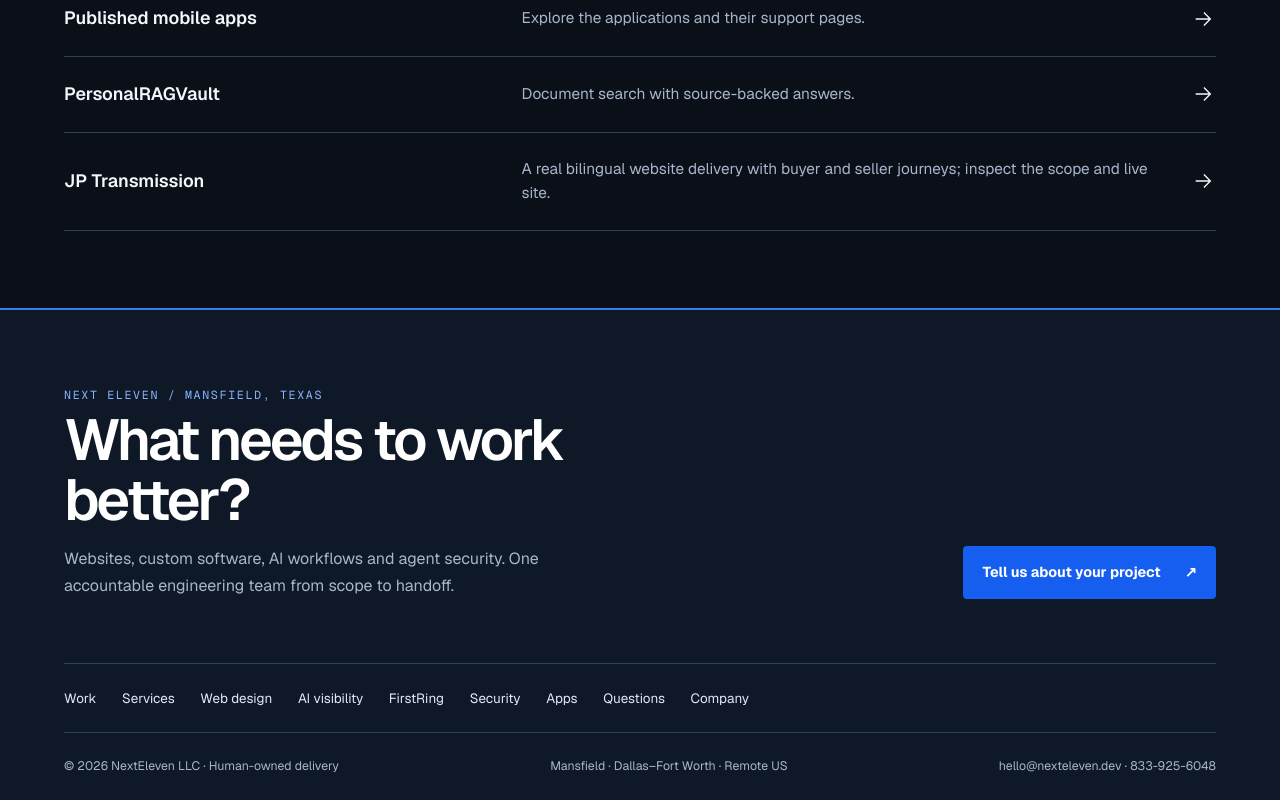
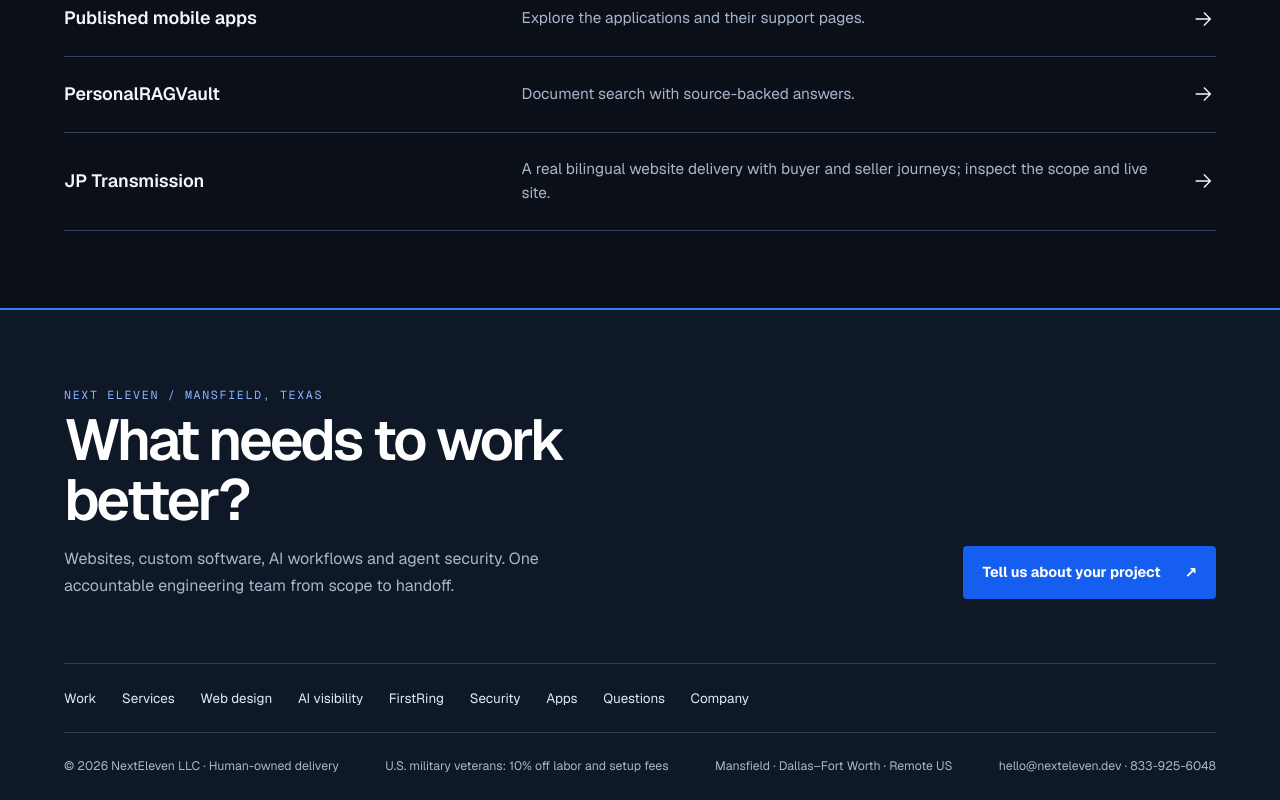
Before and after one commit to seanebones-lang/nexteleven-web, a Next.js app: page / in a window 1280 px wide. Shown: the part 4273-5073 px from the top of the page. Built offline with nearby package versions, Linux system fonts and the light colour scheme.

Commit message:
Footer: add veterans 10% off labor and setup fees

```diff
--- a/src/components/company/CompanySite.tsx
+++ b/src/components/company/CompanySite.tsx
@@ -39,6 +39,7 @@ export function CompanyFooter() {
     </nav>
     <div className="co-footer-bottom">
       <span>© {new Date().getFullYear()} NextEleven LLC · Human-owned delivery</span>
+      <span>U.S. military veterans: 10% off labor and setup fees</span>
       <span>Mansfield · Dallas–Fort Worth · Remote US</span>
       <span><a href="mailto:hello@nexteleven.dev">hello@nexteleven.dev</a> · <a href="tel:+18339256048">833-925-6048</a></span>
     </div>
```
